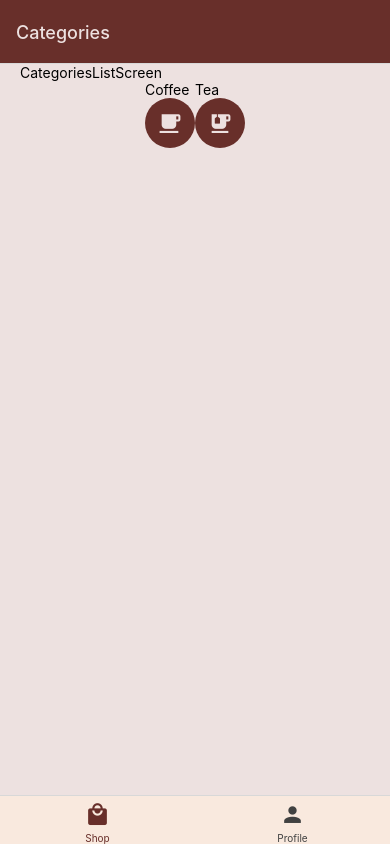
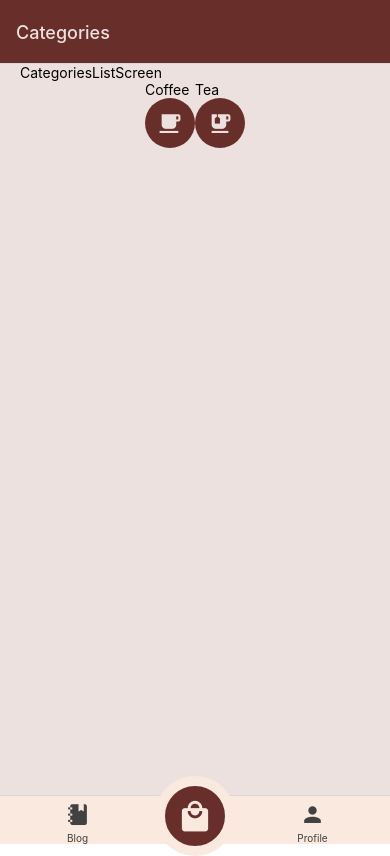
Before and after one commit to ivansdivans/kafijas-pupina-rn-expo, a React Native app: screen /Welcome in a window 390 px wide. Built offline with nearby package versions, Linux system fonts and the light colour scheme.

Commit message:
Create ShopNavigationButton and add BlogStack to bottom tabs

```diff
--- /dev/null
+++ b/src/screens/BottomTabsNavigation/ShopNavigationButton/index.tsx
@@ -0,0 +1,47 @@
+import React from "react";
+import { View, StyleSheet, ViewStyle, TouchableOpacity } from "react-native";
+import { MaterialCommunityIcons } from "@expo/vector-icons";
+
+import Colors from "../../../styles/Colors";
+
+interface Props {
+	onPress: () => void;
+}
+
+const ShopNavigationButton: React.VFC<Props> = ({ onPress }) => (
+	<TouchableOpacity onPress={onPress}>
+		<View style={styles.container}>
+			<MaterialCommunityIcons
+				name="shopping"
+				color={Colors.PACKAGE}
+				size={35}
+			/>
+		</View>
+	</TouchableOpacity>
+);
+
+interface Style {
+	container: ViewStyle;
+	inactiveBackground: ViewStyle;
+}
+
+const stylesObj: Style = {
+	container: {
+		backgroundColor: Colors.PRIMARY,
+		borderRadius: 40,
+		borderColor: Colors.PACKAGE,
+		borderWidth: 10,
+		height: 80,
+		width: 80,
+		bottom: 20,
+		alignItems: "center",
+		justifyContent: "center",
+	},
+	inactiveBackground: {
+		backgroundColor: Colors.GREY,
+	},
+};
+
+const styles = StyleSheet.create<Style>(stylesObj);
+
+export default ShopNavigationButton;
--- a/src/screens/BottomTabsNavigation/index.tsx
+++ b/src/screens/BottomTabsNavigation/index.tsx
@@ -5,8 +5,11 @@ import { MaterialCommunityIcons } from "@expo/vector-icons";
 import RootStackNavigation from "../RootStackNavigation";
 import ProfileStackNavigation from "../ProfileStackNavigation";
 import Colors from "../../styles/Colors";
+import ShopNavigationButton from "./ShopNavigationButton";
+import BlogStackNavigation from "../BlogStackNavigation";
 
 export type BottomTabsParamList = {
+	BlogStack: undefined;
 	Shop: undefined;
 	ProfileStack: undefined;
 };
@@ -16,6 +19,7 @@ const BottomTabs = createBottomTabNavigator<BottomTabsParamList>();
 const BottomTabsNavigation: React.VFC = () => {
 	return (
 		<BottomTabs.Navigator
+			initialRouteName="Shop"
 			screenOptions={{
 				tabBarStyle: { backgroundColor: Colors.PACKAGE },
 				tabBarActiveTintColor: Colors.PRIMARY,
@@ -24,13 +28,23 @@ const BottomTabsNavigation: React.VFC = () => {
 			}}
 		>
 			<BottomTabs.Screen
+				name="BlogStack"
+				component={BlogStackNavigation}
+				options={{
+					title: "Blog",
+					tabBarIcon: ({ size, color }) => (
+						<MaterialCommunityIcons name="notebook" color={color} size={size} />
+					),
+				}}
+			/>
+			<BottomTabs.Screen
 				name="Shop"
 				component={RootStackNavigation}
-				options={{
-					tabBarIcon: ({ size, color }) => (
-						<MaterialCommunityIcons name="shopping" color={color} size={size} />
+				options={({ navigation }) => ({
+					tabBarButton: () => (
+						<ShopNavigationButton onPress={() => navigation.navigate("Shop")} />
 					),
-				}}
+				})}
 			/>
 			<BottomTabs.Screen
 				name="ProfileStack"
```
